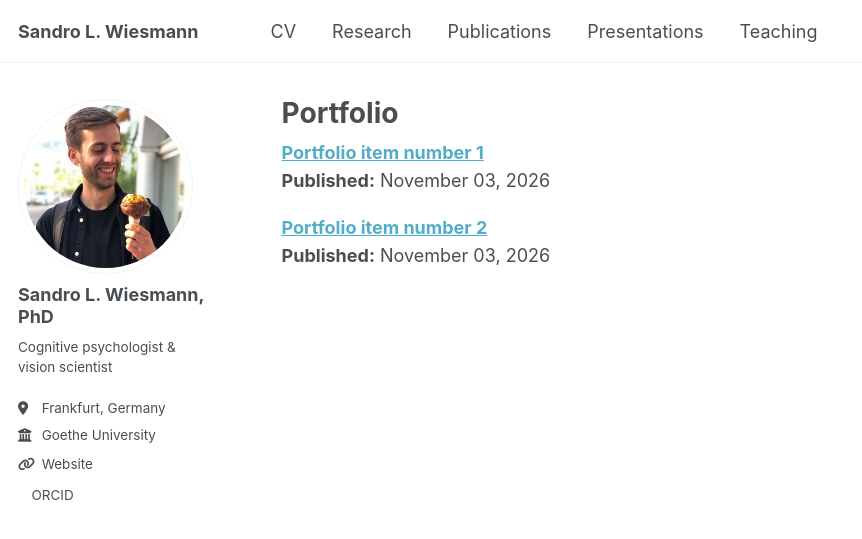
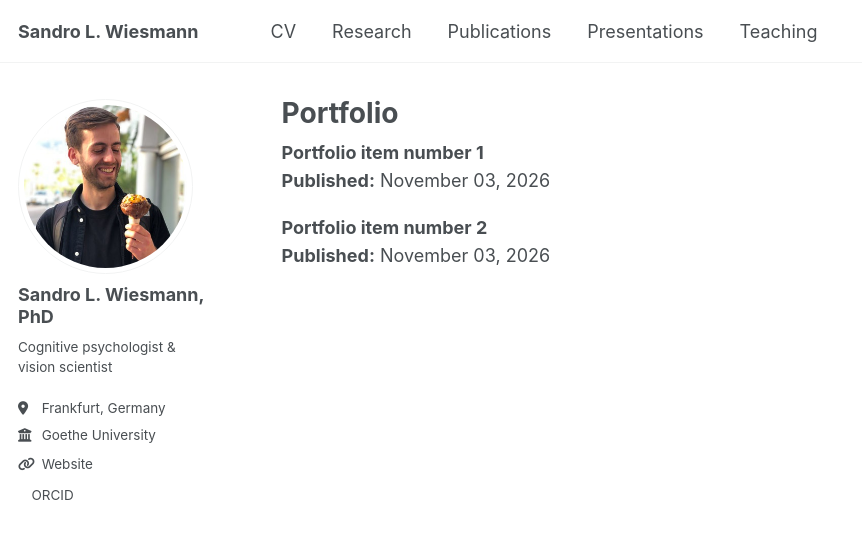
Before and after one commit to sandrowiesmann/sandrowiesmann.github.io, a Jekyll site: the page built from _pages/portfolio.html, in a window 1280 px wide. Shown: the top 539 px of the page, without its empty margins (0-862 px from the left). Built offline with Jekyll 4.4.1, drawn with Linux system fonts in a browser that asks for light colours; a script bundle is joined from its source files by our own code; a style sheet for code colours, icons or effects is not loaded.

Commit message:
Change post title display to plain text
Updated the display of post titles in archive-single.html to show plain titles instead of links when no paper URL is provided.

```diff
--- a/_includes/archive-single.html
+++ b/_includes/archive-single.html
@@ -15,7 +15,7 @@
       {% elsif post.paperurl %}
         <b><a href="{{ post.paperurl }}" target="_blank" rel="noopener">{{ title }}</a></b>
       {% else %}
-        <b><a href="{{ base_path }}{{ post.url }}" rel="permalink">{{ title }}</a></b>
+        <b>{{ title }}</b>
       {% endif %}
     </h2>
 
```
